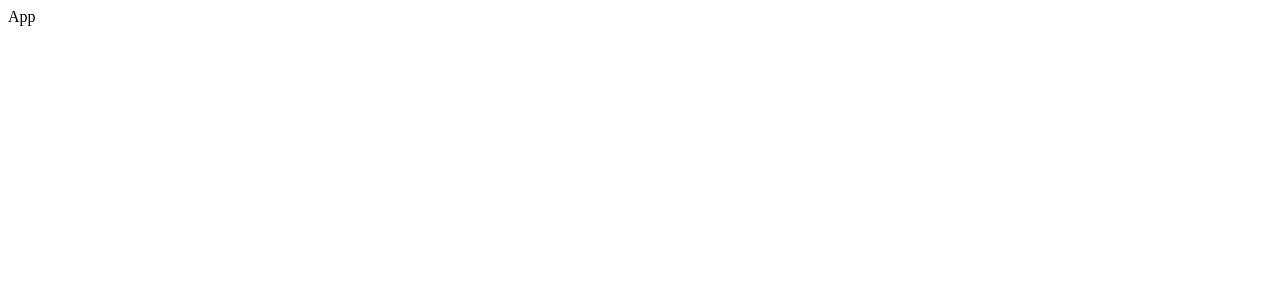
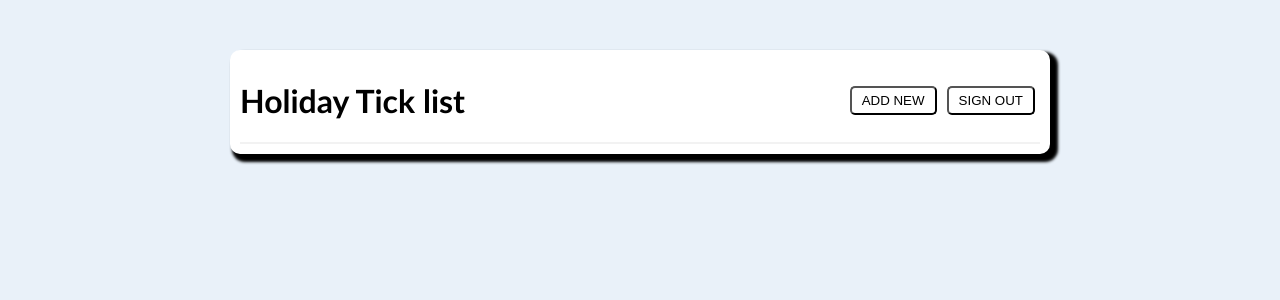
Before and after one commit to hyungjun-tech01/to-do-app, a React (Create React App) app in the folder client/: page / in a window 1280 px wide. Shown: the top 300 px of the page. Built offline with nearby package versions, Linux system fonts and the light colour scheme.

Commit message:
clinet 작업

```diff
--- a/client/src/App.js
+++ b/client/src/App.js
@@ -1,8 +1,9 @@
+import ListHeader from "./components/ListHeader";
 
 function App() {
   return (
-    <div className="App">
-      App
+    <div className="app">
+      <ListHeader listName={'Holiday Tick list'} />
     </div>
   );
 }
--- /dev/null
+++ b/client/src/components/ListHeader.js
@@ -0,0 +1,18 @@
+
+function ListHeader({listName}) {
+    const signOut = ()=>{
+        console.log("sign out");
+    }
+
+    return (
+      <div className = "list-header">
+        <h1>{listName}</h1>
+        <div className = "button-container">
+            <button className="create">ADD NEW</button>
+            <button className="signout" onClick={signOut}>SIGN OUT</button>
+        </div>
+      </div>
+    );
+  }
+
+  export default ListHeader;
--- a/client/src/index.css
+++ b/client/src/index.css
@@ -0,0 +1,35 @@
+body {
+    margin : 0;
+    padding : 0;
+    background-color:  rgb(233, 241, 249);
+    display : flex;
+    justify-content: center;
+    font-family: "Trebuchet MS", "Arial", "sans-serif"
+
+}
+.app {
+    background-color:  white;
+    box-shadow: 5px 5px 3px 3px rgb(0,0,0);
+    border-radius : 10px;
+    padding: 10px;
+    width : 800px;
+    margin-top : 50px;
+}
+
+.button-container{
+    display: flex;
+    align-items:center;
+}
+.button-container button{
+    margin: 0 5px;
+    padding : 5px 10px;
+    border-radius:  5px;
+    background-color: transparent;
+}
+.list-header{
+    width : 100%;
+    display : flex;
+    justify-content : space-between;
+    border-bottom : rgba(0,0,0,0.05) 2px solid;
+
+}
```
Also changed, not shown: client/src/components/Auth.js (added, +9 -0 lines), client/src/components/ListItem.js (added, +9 -0 lines), client/src/components/Modal.js (added, +9 -0 lines), client/src/components/ProgressBar.js (added, +9 -0 lines), client/src/components/TickIcon.js (added, +9 -0 lines), package.json (added, +15 -0 lines), 1 other file (tests, documents, lock files or other folders).
